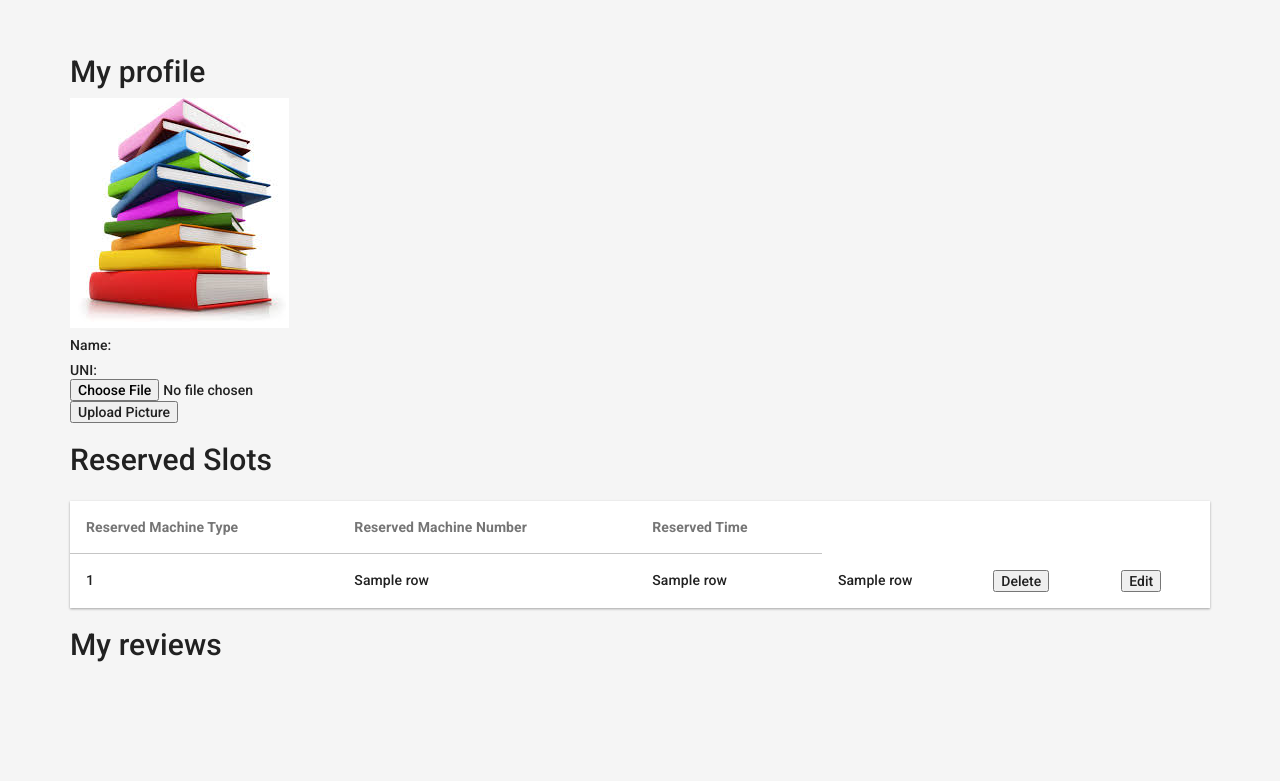
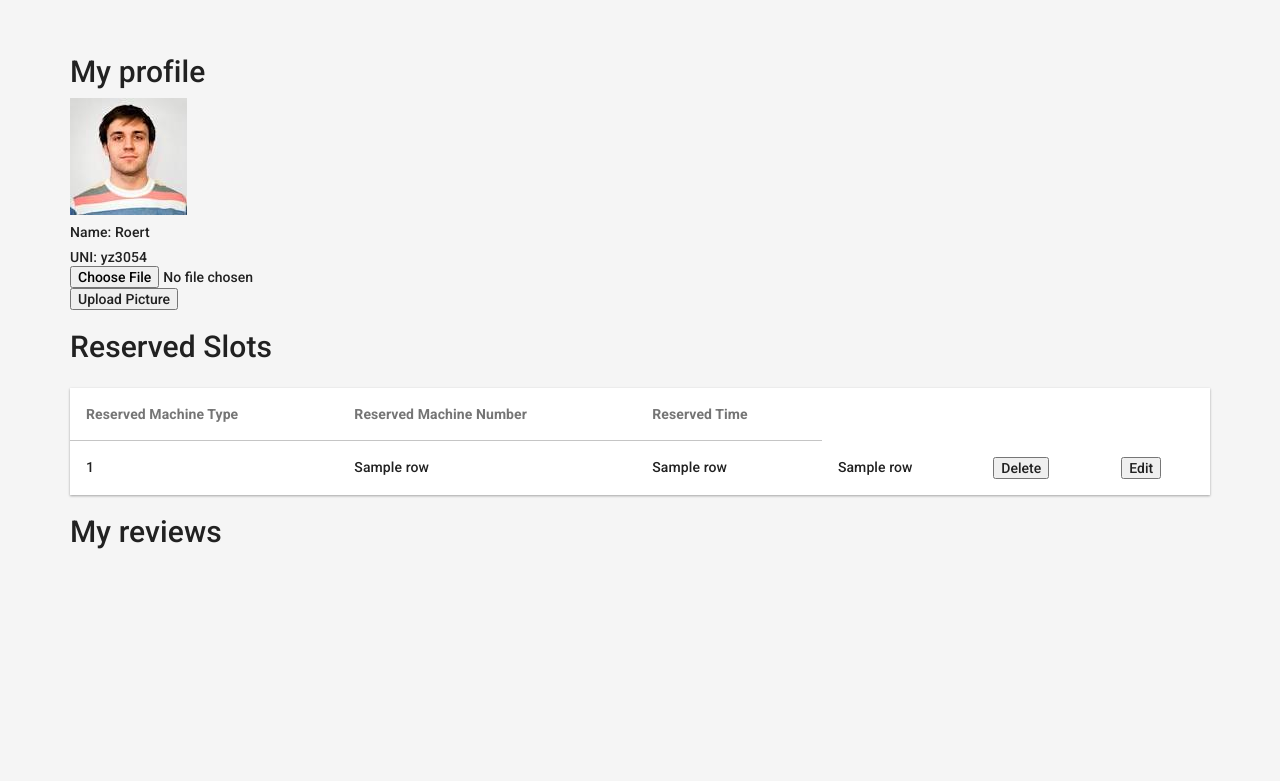
Before and after one commit to zyntop2014/FitKeeper, a Flask app: template templates/reservations/index.html in a window 1280 px wide. Shown: the part 51-832 px from the top of the page. Run offline with Flask 2, Linux system fonts and the light colour scheme; the template is opened without the code that fills it: most values are stand-ins (such as "Sample title", 1, 10 or a date in 2020); some libraries are stand-ins or nearby versions.

Commit message:
remove one bug

```diff
--- a/templates/login.html
+++ b/templates/login.html
@@ -4,7 +4,6 @@
   <script src="https://apis.google.com/js/platform.js" async defer></script>
   <meta name="google-signin-client_id" content="852263075688-3u85br5hvvk6ajvrafavv3lpupns3va7.apps.googleusercontent.com">
   {% if error %}<p class=error><strong>Error:</strong> {{ error }}{% endif %}
-  <img src="1.jpg" alt="Mountain View" >
   <!-- <form action="{{ url_for('login') }}" method=post>
     <dl>
       <dt>Username:
--- a/templates/reservations/index.html
+++ b/templates/reservations/index.html
@@ -3,9 +3,9 @@
 
 <form  method = "GET">
   <h2> My profile</h3>
-  <img src="books.jpg">
-  <h5> Name:  </h2>
-  <h5> UNI:
+  <img src="{{ url_for('static', filename='img/1.jpg') }}"></img>
+  <h5> Name: Roert </h2>
+  <h5> UNI: yz3054
 
   <input type = "file" placeholder = "Image" name = "pic" />
   <input class="formBtn" type="submit" value="Upload Picture"/>
--- a/templates/welcome.html
+++ b/templates/welcome.html
@@ -10,4 +10,8 @@
         </header>
 
 
+        <img src="books.jpg" class="img-responsive" />
+        <img src="books.jpg" class="img-rounded" alt="Cinque Terre" width="304" height="236">
+
+
 {% endblock %}
--- a/test.py
+++ b/test.py
@@ -52,7 +52,7 @@ def g_index():
     # print type(req)
     try:
         res = urlopen(req)
-        print res
+        print (res)
     except URLError, e:
         if e.code == 401:
             # Unauthorized - bad token
```
Also changed, not shown: templates/books.jpg (deleted), templates/layouts/books.jpg (deleted), templates/reservations/books.jpg (deleted).
